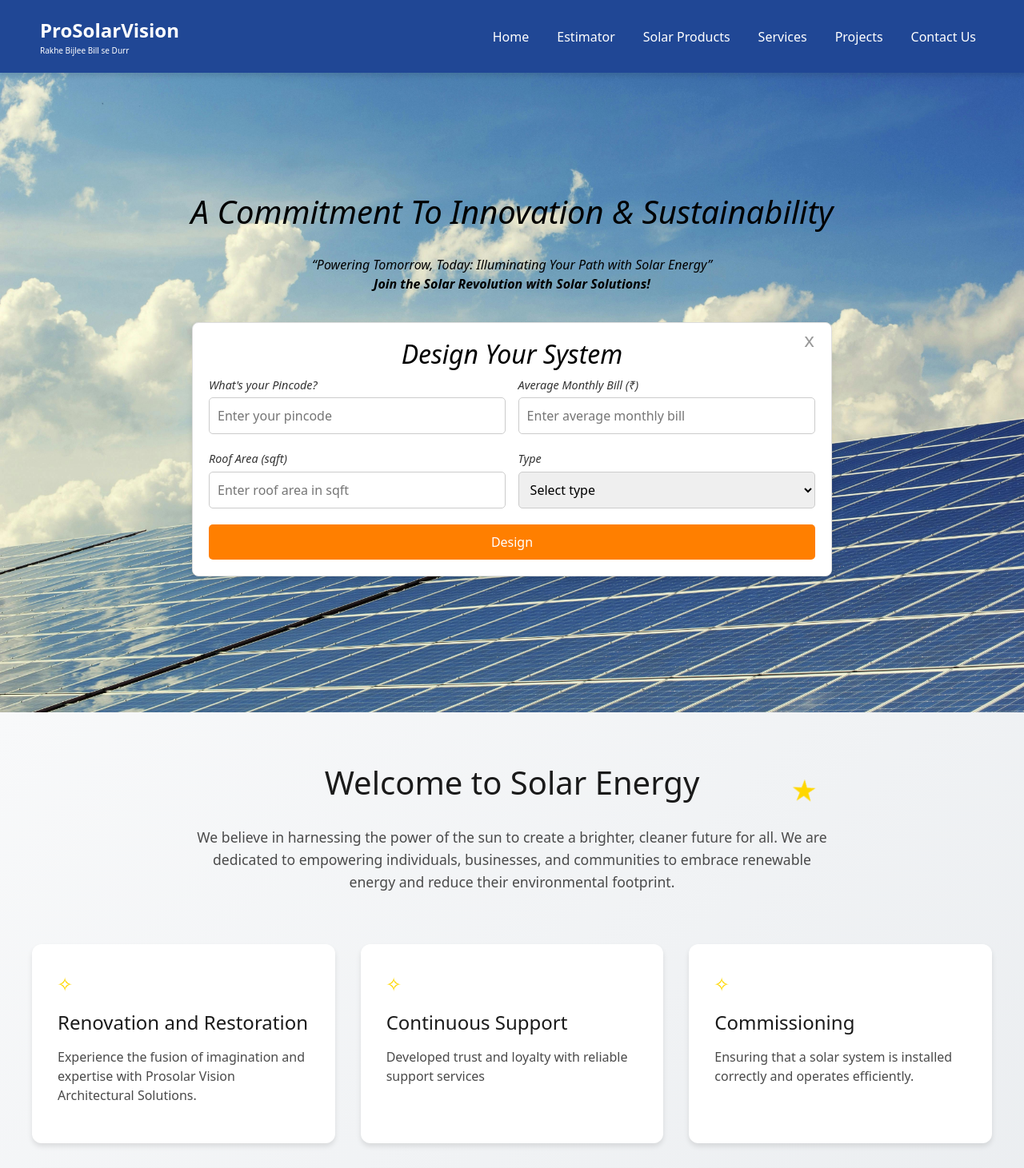
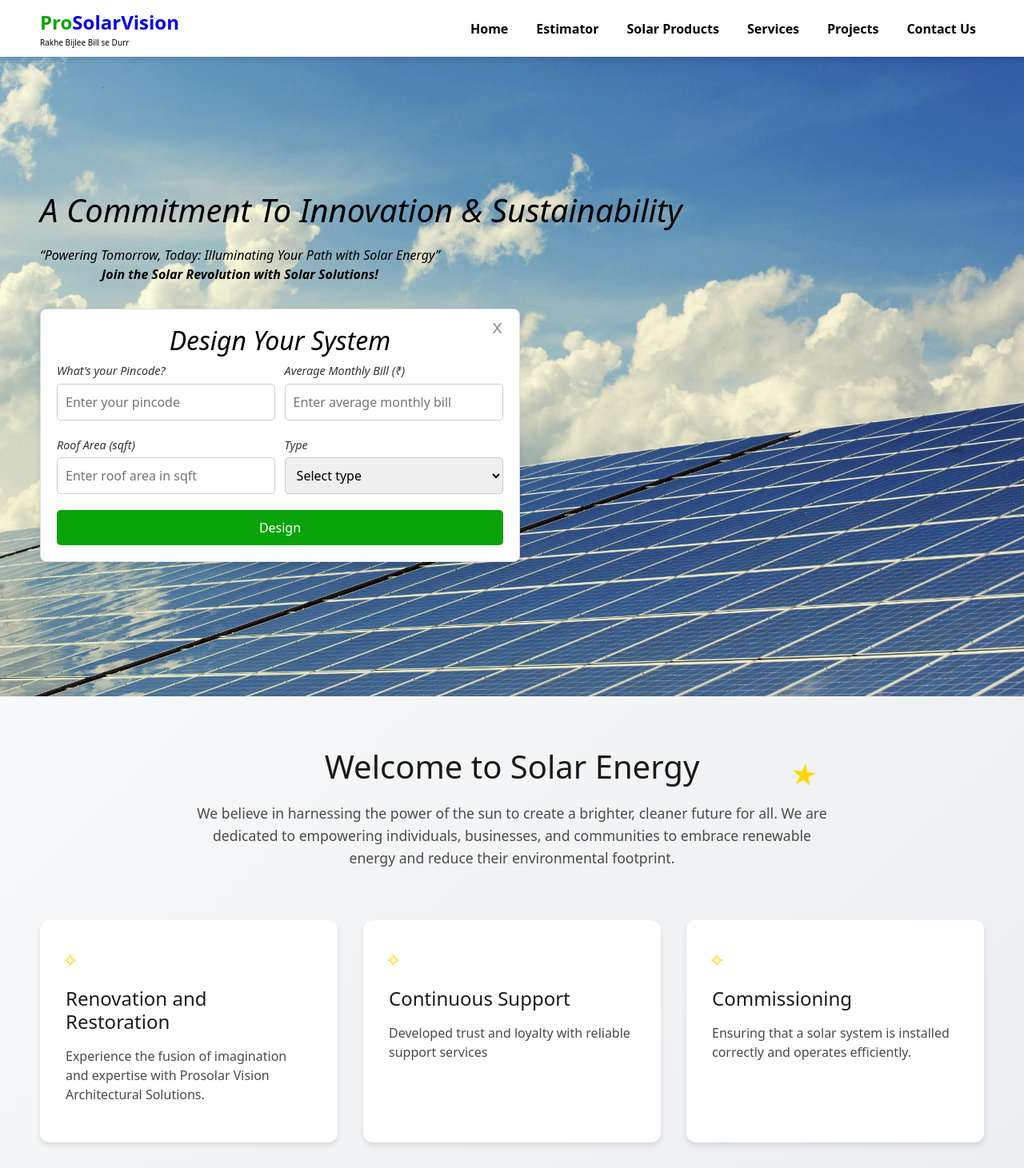
Before and after one commit to kushang19/prosolarvision, a React (Create React App) app: page / in a window 1280 px wide. Shown: the top 1461 px of the page at 80% size. Built offline with nearby package versions, Linux system fonts and the light colour scheme.

Commit message:
add color changes

```diff
--- a/src/components/Footer/Footer.css
+++ b/src/components/Footer/Footer.css
@@ -1,5 +1,5 @@
-.footer {position: relative; z-index: 10; width: 100%; color: #fff; display: flex ; justify-content: space-between; align-items: center; background-color: #204795;}
-.footer-innerwrap{display: flex ; justify-content: space-between; color: #ffffff; max-width: 1280px; margin: 0 auto; width: 100%; padding: 50px 50px;}
+.footer {position: relative; z-index: 10; width: 100%; color: #fff; display: flex ; justify-content: space-between; align-items: center; background-color: #424242;}
+.footer-innerwrap{display: flex ; justify-content: space-between; color: #ffffff; max-width: 1280px; margin: 0 auto; width: 100%; padding: 50px 50px 100px;}
 .footer-right{display: flex;}
 .footer-links, .social-links { list-style: none; display: flex; gap: 10px; padding: 0; margin: 0; flex-direction: column; }
 .footer-links{margin-right: 50px;}
--- a/src/components/Header/Header.css
+++ b/src/components/Header/Header.css
@@ -1,20 +1,22 @@
 /* General Styling */
-.header {position: relative; z-index: 10; width: 100%; background-color: #204795; color: #fff;
+.header {position: relative; z-index: 10; width: 100%; background-color: #FFFFFF; color: #000000;
  display: flex ; justify-content: space-between; align-items: center; box-shadow: 0 4px 6px rgba(0, 0, 0, 0.1);}
 
-  .header-innerwrap {display: flex ; justify-content: space-between; align-items: center; width: 100%; max-width: 1280px; margin: 0 auto; padding: 20px 50px;}
+  .header-innerwrap {display: flex ; justify-content: space-between; align-items: center; width: 100%; max-width: 1280px; margin: 0 auto; padding: 10px 50px;}
 
-  .slogan{
+  .header .slogan{
     margin: 0;
-    color: #fff;
+    color: #000000;
     font-size: 10px;
   }
 
   .logo {
     font-size: 1.5rem;
     font-weight: bold;
-    color: #fff;
+    color: #0202e1;
   }
+
+  .logo span{color: #0aa40a;}
 
   /* Navbar */
   .navbar {
@@ -34,7 +36,8 @@
   }
 
   .nav-links li a {
-    color: #fff;
+    color: #000000;
+    font-weight: bold;
     text-decoration: none;
     font-size: 1rem;
     padding: 5px 10px;
@@ -42,7 +45,7 @@
   }
 
   .nav-links li a:hover {
-    color: #f0a500;
+    color: #067806;
   }
 
   /* Hamburger Button */
--- a/src/components/Header/Header.js
+++ b/src/components/Header/Header.js
@@ -17,7 +17,7 @@ const Header = () => {
     <header className="header">
       <div className="header-innerwrap">
         <Link to="/" style={{textDecoration:"none"}}>
-        <div className="logo">ProSolarVision</div>
+        <div className="logo"><span>Pro</span>SolarVision</div>
         <p className="slogan">Rakhe Bijlee Bill se Durr</p>
         </Link>
 
--- a/src/pages/Home/Home.css
+++ b/src/pages/Home/Home.css
@@ -5,11 +5,10 @@
     background-position: center;
     color: #000000;
     display: flex;
+    align-items: start;
     justify-content: center;
-    align-items: center;
     flex-direction: column;
-    text-align: center;
-    padding: 0 20px;
+    padding: 0 50px;
     font-style: italic;
   }
   .section {
@@ -17,7 +16,7 @@
     text-align: center;
   }
 
-  .home h1{margin-bottom: 30px;}
+  .home h1{margin: 0 0 20px;}
 
  .home .cta{
     display: inline-block;
--- a/src/pages/Home/Sections/Banner.css
+++ b/src/pages/Home/Sections/Banner.css
@@ -1,16 +1,21 @@
 .banner form{display: flex ; flex-wrap: wrap; width: 100%; justify-content: space-between;}
 .banner form .form-group{width: 49%;}
 .banner-form.form-container{
-    position: relative;
-    width: 100%;
-    max-width: 800px;
+  position: relative;
+  width: 100%;
+  max-width: 600px;
+  margin: 15px 0 0;
   }
 
   .banner-form.form-container .close-btn{top: 2px; right:15px;}
 
   .banner .cta-btn{
     position: relative;
-    padding: 15px 40px;
-    font-size: 20px;
-    font-weight: bold;
+    max-width: 150px;
+    width: 100%;
+    padding: 10px 20px;
+    font-size: 15px;
+    /* font-weight: bold; */
+    right: 0;
+    left: 145px;
   }
--- a/src/pages/Home/Sections/SolarHomeSection1.css
+++ b/src/pages/Home/Sections/SolarHomeSection1.css
@@ -1,8 +1,8 @@
 /* HomeSection.css */
 .home-container {
-    padding: 4rem 2rem;
+    padding: 64px 50px;
     background: linear-gradient(135deg, #f8f9fa 0%, #e9ecef 100%);
-    min-height: 100vh;
+    /* min-height: 100vh; */
   }
 
   .hero-section {
--- a/src/pages/Home/Sections/SolarHomeSection2.css
+++ b/src/pages/Home/Sections/SolarHomeSection2.css
@@ -1,6 +1,6 @@
 /* ProcessSection.css */
 .process-container {
-    padding: 4rem 2rem;
+    padding: 64px 50px;
     background: linear-gradient(135deg, #f8f9fa 0%, #e9ecef 100%);
     position: relative;
     overflow: hidden;
--- a/src/pages/Home/Sections/SolarHomeSection2.js
+++ b/src/pages/Home/Sections/SolarHomeSection2.js
@@ -40,7 +40,7 @@ const SolarHomeSection2 = () => {
       <div className="star-decoration"></div>
 
       <div className="process-header animate-on-scroll">
-        <h1>An array of Process</h1>
+        <h1>An Array of Process</h1>
         <p>
           Our comprehensive suite of professional services caters to a diverse clientele,
           ranging from homeowners to commercial developers.
--- a/src/shared/Popup/Popup.css
+++ b/src/shared/Popup/Popup.css
@@ -78,7 +78,7 @@
     padding: 10px;
     font-size: 1rem;
     color: #fff;
-    background: #ff7f00;
+    background: #0aa40a;
     border: none;
     border-radius: 5px;
     cursor: pointer;
@@ -86,7 +86,7 @@
   }
 
   .submit-btn:hover {
-    background: #e76e00;
+    background: #067806;
   }
 
   /* Sticky CTA Button */
@@ -94,7 +94,7 @@
     position: fixed;
     /* bottom: 20px; */
     right: 20px;
-    background: #ff7f00;
+    background: #0aa40a;
     color: #fff;
     padding: 15px 20px;
     border: none;
@@ -120,7 +120,7 @@
   }
 
   .cta-btn:hover {
-    background: #e76e00;
+    background: #067806;
   }
 
   /* Additional code for barnner form */
```
